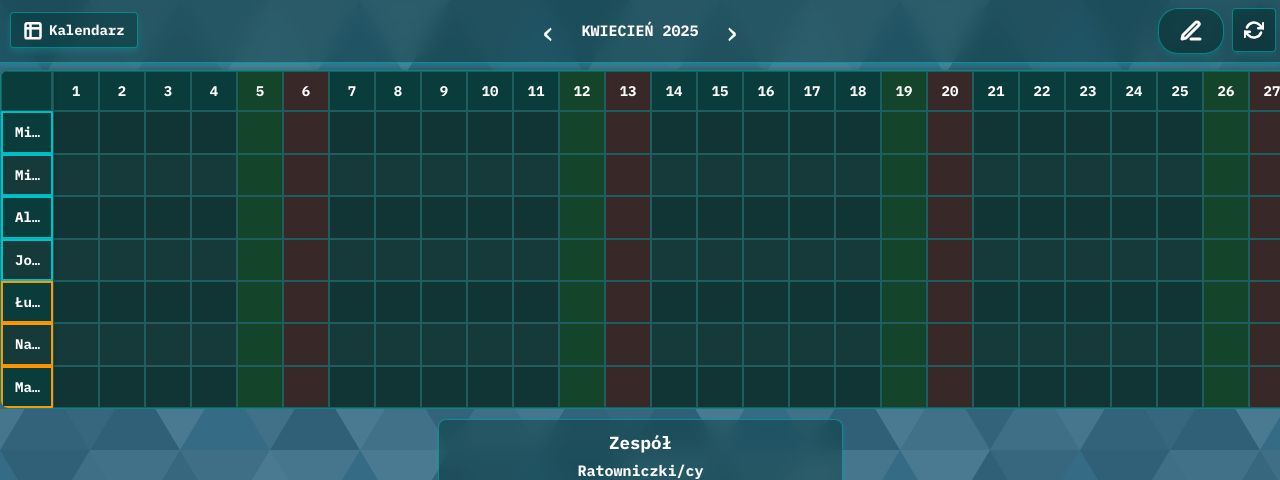
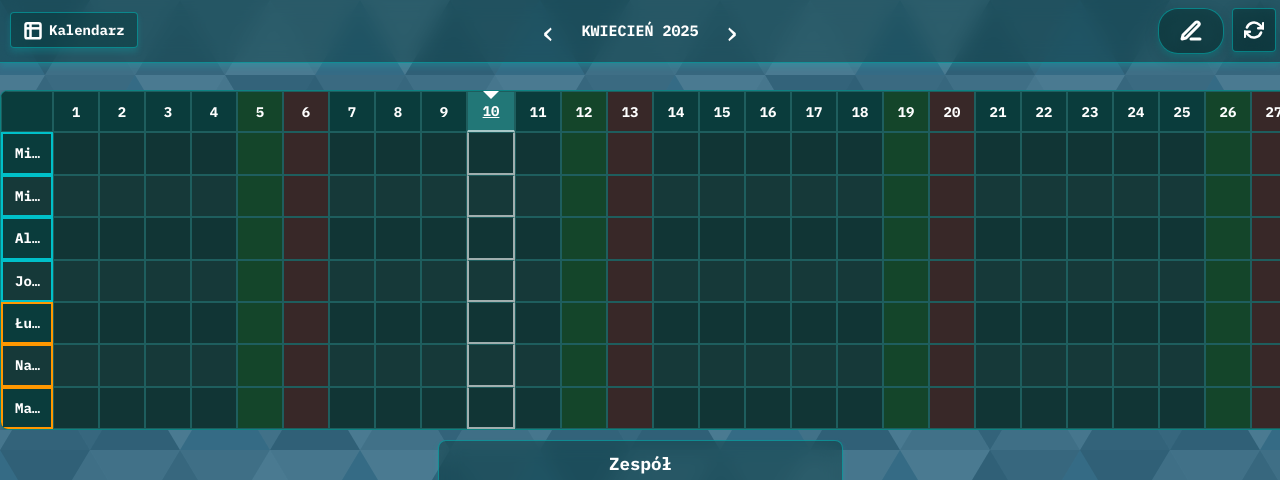
Before and after one commit to puksh/kalendarz, a Vue app: page / in a window 1280 px wide. Shown: the top 480 px of the page. Built offline with nearby package versions, Linux system fonts and the light colour scheme; no server answers.

Commit message:
feat: today's date is highlighted style(Excel): cleaned up unused arguments chore(Calendar): made the frawn a unicode character

```diff
--- a/src/components/CalendarComponent.vue
+++ b/src/components/CalendarComponent.vue
@@ -8,7 +8,7 @@
       </p>
       <p>Proszę przejdź do widoku tabeli lub skorzystaj z komputera.</p>
       <button @click="handleMobileWarningClose" class="warning-button">
-        Ok :(
+        Ok ☹
       </button>
     </div>
   </div>
@@ -24,6 +24,7 @@
           v-for="(day, index) in monthDays"
           :key="index"
           class="day-column"
+          :class="{ 'today-column': isToday(day.date) }"
           @dragover.prevent
           @drop="handleDrop(day.date, 'day')"
         >
@@ -34,6 +35,7 @@
                 'current-month': day.isCurrentMonth,
                 'nd-color': daysOfWeek[day.date.getDay()] === 'Nd',
                 'sob-color': daysOfWeek[day.date.getDay()] === 'Sob',
+                today: isToday(day.date),
               }"
             >
               <div class="day-header">
@@ -511,6 +513,14 @@ export default {
       this.showMobileWarning = false;
       this.emitEditingMode(false); // Disable editing mode
     },
+    isToday(date: Date) {
+      const today = new Date();
+      return (
+        date.getDate() === today.getDate() &&
+        date.getMonth() === today.getMonth() &&
+        date.getFullYear() === today.getFullYear()
+      );
+    },
   },
 
   async mounted() {
@@ -679,4 +689,27 @@ export default {
   border: 2px solid var(--glass-border-color);
   font-style: italic;
 }
+.today-column {
+  position: relative;
+  z-index: 2;
+}
+
+.today-column::before {
+  content: "";
+  position: absolute;
+  top: -15px;
+  left: 43%;
+  border-left: 8px solid transparent;
+  border-right: 8px solid transparent;
+  border-top: 8px solid #fff;
+}
+
+.day-cell.today {
+  border: 2px solid #fff !important;
+}
+
+.day-cell.today .day-date {
+  display: flex;
+  justify-content: center;
+}
 </style>
--- a/src/components/ExcelComponent.vue
+++ b/src/components/ExcelComponent.vue
@@ -21,6 +21,9 @@
                   daysOfWeek[
                     new Date(selectedYear, selectedMonth, day).getDay()
                   ] === 'Sob',
+                'today-column': isToday(
+                  new Date(selectedYear, selectedMonth, day),
+                ),
               }"
             >
               {{ day }}
@@ -50,6 +53,7 @@
                   daysOfWeek[
                     new Date(selectedYear, selectedMonth, day).getDay()
                   ] === 'Sob',
+                today: isToday(new Date(selectedYear, selectedMonth, day)),
               }"
               @click="editCell(person.id, day)"
               :aria-label="isEditingMode ? 'Kliknij aby edytować zmianę' : ''"
@@ -475,6 +479,14 @@ export default {
       this.$emit("has-changes", this.madeChanges);
       this.editedShifts = {};
     },
+    isToday(date: Date) {
+      const today = new Date();
+      return (
+        date.getDate() === today.getDate() &&
+        date.getMonth() === today.getMonth() &&
+        date.getFullYear() === today.getFullYear()
+      );
+    },
   },
   mounted() {
     this.resetUserChanges();
@@ -490,13 +502,13 @@ export default {
   max-width: 9999px;
   margin: 0 auto;
   overflow-x: auto;
+  margin-top: 70px;
 }
 /* General Table Styling */
 .calendar-table {
   width: 100%;
   min-width: 1160px;
   max-width: 9999px;
-  margin-top: 50px;
   border-spacing: 1px;
   table-layout: auto;
   background: #1a3c3c;
@@ -543,7 +555,6 @@ export default {
 /* First Column Styling */
 .calendar-table th:first-child,
 .calendar-table td:first-child {
-  position: sticky;
   background: #0a3c3c;
   font-weight: bold;
   text-align: left;
@@ -554,12 +565,9 @@ export default {
     background 0.3s ease;
   width: 24px;
   max-width: 24px;
-  white-space: nowrap;
   overflow: hidden;
   text-overflow: ellipsis;
-  border-right: 2px solid #1e5e5e;
   z-index: 2;
-  box-shadow: 2px 0 4px rgba(0, 0, 0, 0.1);
 }
 .calendar-table th:first-child {
   z-index: 3;
@@ -582,6 +590,31 @@ export default {
 
 .editable-cell select:focus {
   border-color: #27bebe;
-  box-shadow: 0 0 4px rgba(0, 200, 200, 0.5);
+  box-shadow: 0 0 4px rgba(0, 200, 200, 1);
+}
+/* Today's column highlighting */
+.today-column {
+  z-index: 5;
+  background-color: rgba(53, 255, 255, 0.3) !important;
+  border-bottom: 2px solid rgba(255, 255, 255, 0.6) !important;
+}
+.today-column::before {
+  content: "";
+  position: absolute;
+  top: 0;
+  border-left: 8px solid transparent;
+  border-right: 8px solid transparent;
+  border-top: 8px solid #fff;
+}
+.today {
+  border-left: 2px solid rgba(255, 255, 255, 0.6) !important;
+  border-right: 2px solid rgba(255, 255, 255, 0.6) !important;
+}
+.today {
+  border-bottom: 2px solid rgba(255, 255, 255, 0.6) !important;
+}
+
+.calendar-table th.today-column {
+  text-decoration: underline;
 }
 </style>
```
